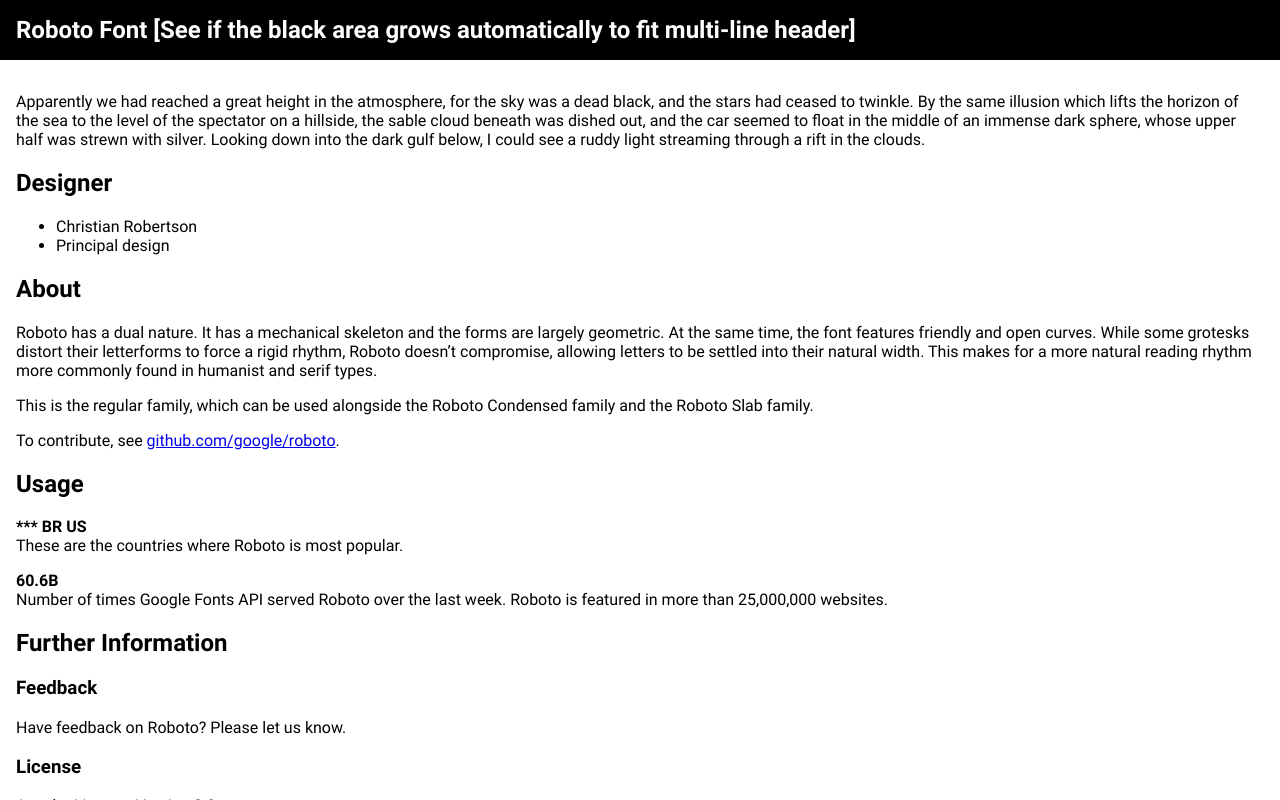
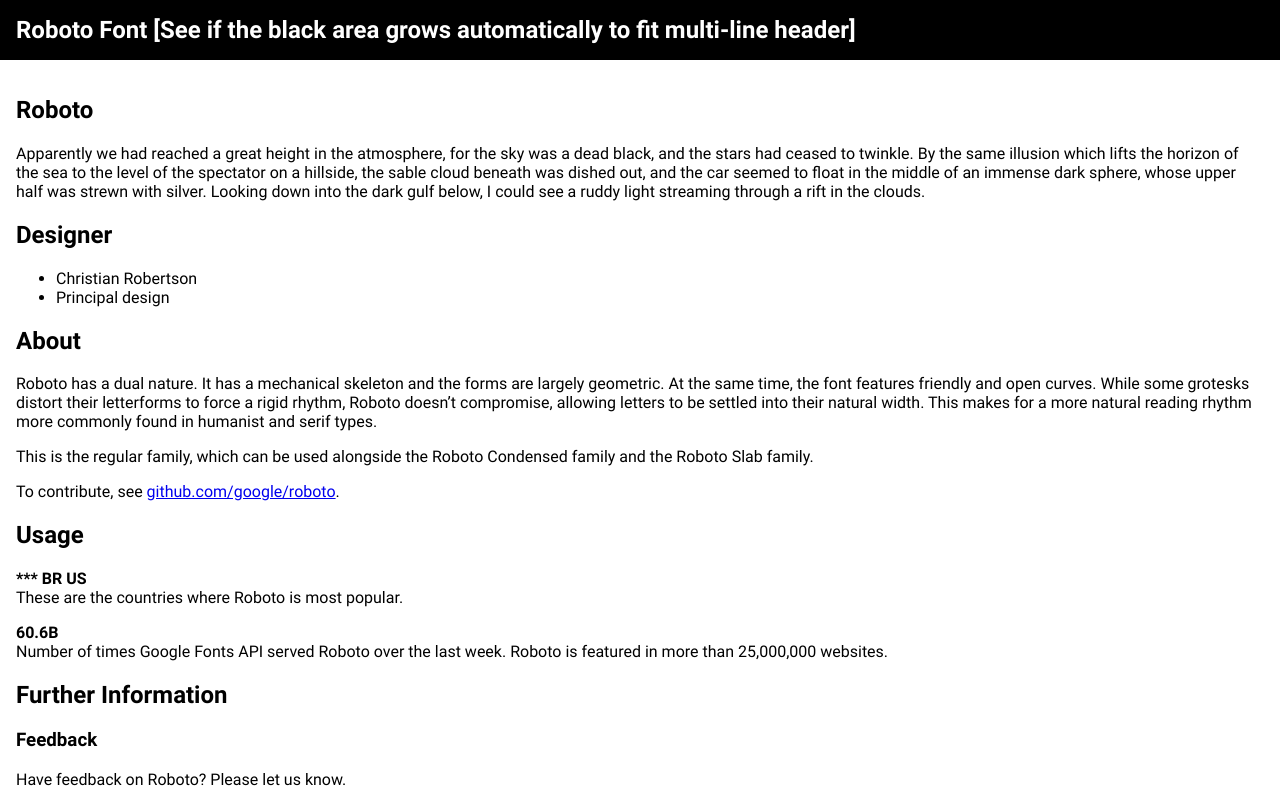
Before and after one commit to ytx21cn/body-vertical-flex, a plain HTML site: page index.html in a window 1280 px wide. Drawn offline with Linux system fonts and the light colour scheme.

Commit message:
added a header

```diff
--- a/index.html
+++ b/index.html
@@ -16,6 +16,7 @@
 
 		<main>
 			<section>
+				<h2>Roboto</h2>
 				<p>
 					Apparently we had reached a great height in the atmosphere, for the sky was a dead black, and the stars had ceased to twinkle. By the same illusion which lifts the horizon of the sea to the level of the spectator on a hillside, the sable cloud beneath was dished out, and the car seemed to float in the middle of an immense dark sphere, whose upper half was strewn with silver. Looking down into the dark gulf below, I could see a ruddy light streaming through a rift in the clouds.
 				</p>
```
